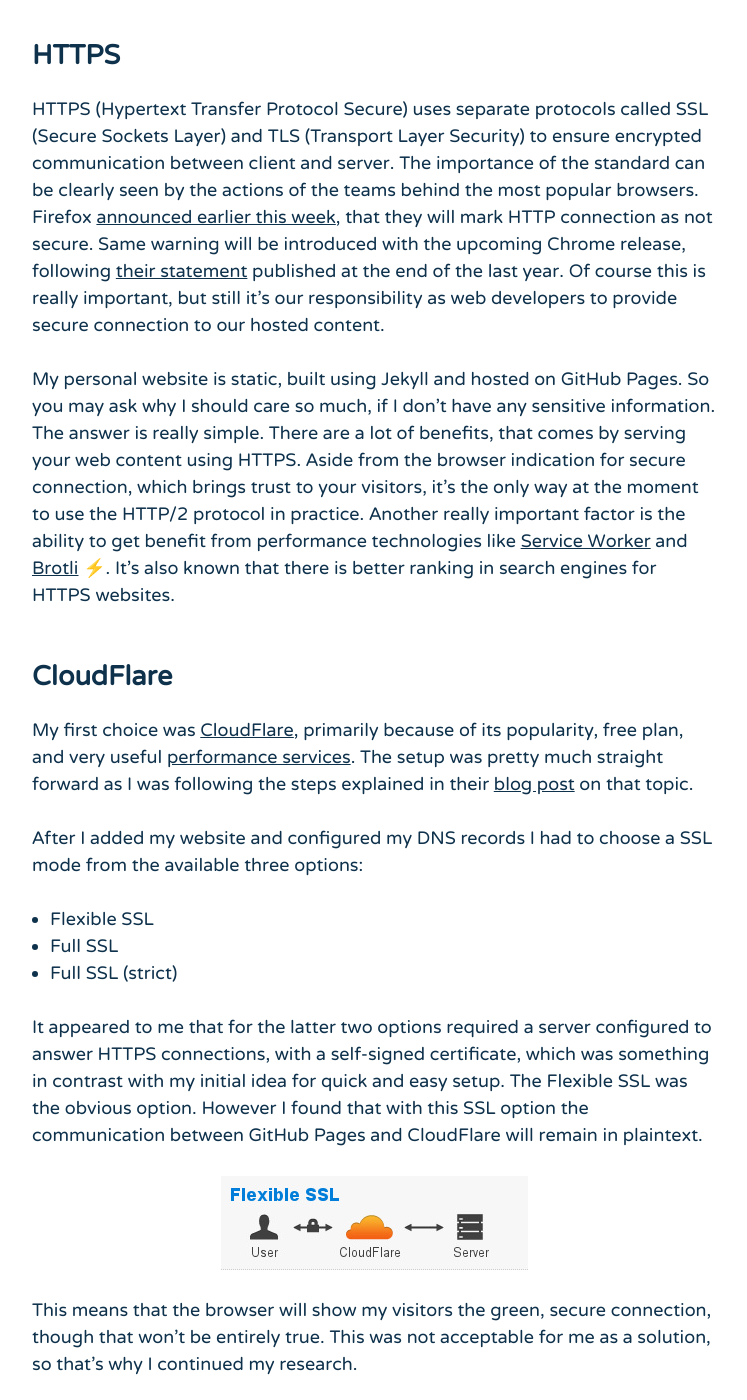
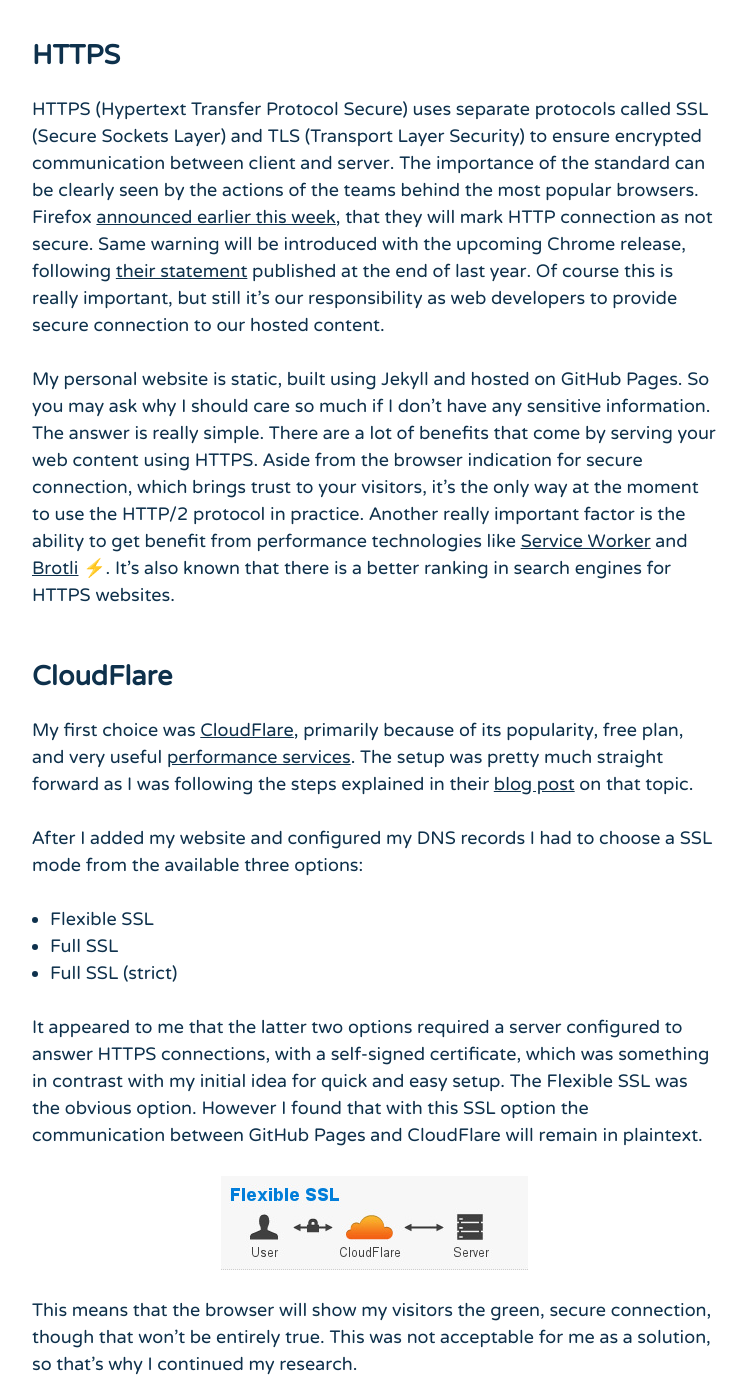
Before and after one commit to radibit/radibit.com, a Jekyll site: the page built from _posts/2017-01-29-https-setup-for-github-pages.md, in a window 1280 px wide and 1400 px high, scrolled down 445 px. Shown: the whole window, without its empty margins (266-1013 px from the left). Built offline with Jekyll 4.4.1, drawn with Linux system fonts in a browser that asks for light colours; emoji names are drawn with the system emoji font; some web fonts are replaced; some of the changed text lies outside the part shown.

Commit message:
improve wording, fix typos

```diff
--- a/_posts/2017-01-29-https-setup-for-github-pages.md
+++ b/_posts/2017-01-29-https-setup-for-github-pages.md
@@ -10,9 +10,9 @@
 ## HTTPS
 
 HTTPS (Hypertext Transfer Protocol Secure) uses separate protocols called SSL (Secure Sockets Layer) and TLS (Transport Layer Security) to ensure encrypted communication between client and server.
-The importance of the standard can be clearly seen by the actions of the teams behind the most popular browsers. Firefox [announced earlier this week](https://blog.mozilla.org/security/2017/01/20/communicating-the-dangers-of-non-secure-http/), that they will mark HTTP connection as not secure. Same warning will be introduced with the upcoming Chrome release, following [their statement](https://security.googleblog.com/2016/09/moving-towards-more-secure-web.html) published at the end of the last year. Of course this is really important, but still it’s our responsibility as web developers to provide secure connection to our hosted content.
+The importance of the standard can be clearly seen by the actions of the teams behind the most popular browsers. Firefox [announced earlier this week](https://blog.mozilla.org/security/2017/01/20/communicating-the-dangers-of-non-secure-http/), that they will mark HTTP connection as not secure. Same warning will be introduced with the upcoming Chrome release, following [their statement](https://security.googleblog.com/2016/09/moving-towards-more-secure-web.html) published at the end of last year. Of course this is really important, but still it’s our responsibility as web developers to provide secure connection to our hosted content.
 
-My personal website is static, built using Jekyll and hosted on GitHub Pages. So you may ask why I should care so much, if I don’t have any sensitive information. The answer is really simple. There are a lot of benefits, that comes by serving your web content using HTTPS. Aside from the browser indication for secure connection, which brings trust to your visitors, it’s the only way at the moment to use the HTTP/2 protocol in practice. Another really important factor is the ability to get benefit from performance technologies like [Service Worker](https://developers.google.com/web/fundamentals/getting-started/primers/service-workers) and [Brotli](https://github.com/google/brotli) ⚡. It’s also known that there is better ranking in search engines for HTTPS websites.
+My personal website is static, built using Jekyll and hosted on GitHub Pages. So you may ask why I should care so much if I don’t have any sensitive information. The answer is really simple. There are a lot of benefits that come by serving your web content using HTTPS. Aside from the browser indication for secure connection, which brings trust to your visitors, it’s the only way at the moment to use the HTTP/2 protocol in practice. Another really important factor is the ability to get benefit from performance technologies like [Service Worker](https://developers.google.com/web/fundamentals/getting-started/primers/service-workers) and [Brotli](https://github.com/google/brotli) ⚡. It’s also known that there is a better ranking in search engines for HTTPS websites.
 
 
 ## CloudFlare
@@ -26,7 +26,7 @@
 - Full SSL
 - Full SSL (strict)
 
-It appeared to me that for the latter two options required a server configured to answer HTTPS connections, with a self-signed certificate, which was something in contrast with my initial idea for quick and easy setup. The Flexible SSL was the obvious option. However I found that with this SSL option the communication between GitHub Pages and CloudFlare will remain in plaintext.
+It appeared to me that the latter two options required a server configured to answer HTTPS connections, with a self-signed certificate, which was something in contrast with my initial idea for quick and easy setup. The Flexible SSL was the obvious option. However I found that with this SSL option the communication between GitHub Pages and CloudFlare will remain in plaintext.
 
 
 ![CF Flexible SSL](/uploads/2017/01/cf-flexible-ssl.jpg){:class="o-img o-img--center"}
```
Also changed, not shown: other parts of _posts/2017-01-29-https-setup-for-github-pages.md (+1 -1 lines), about/index.md (+2 -2 lines).
